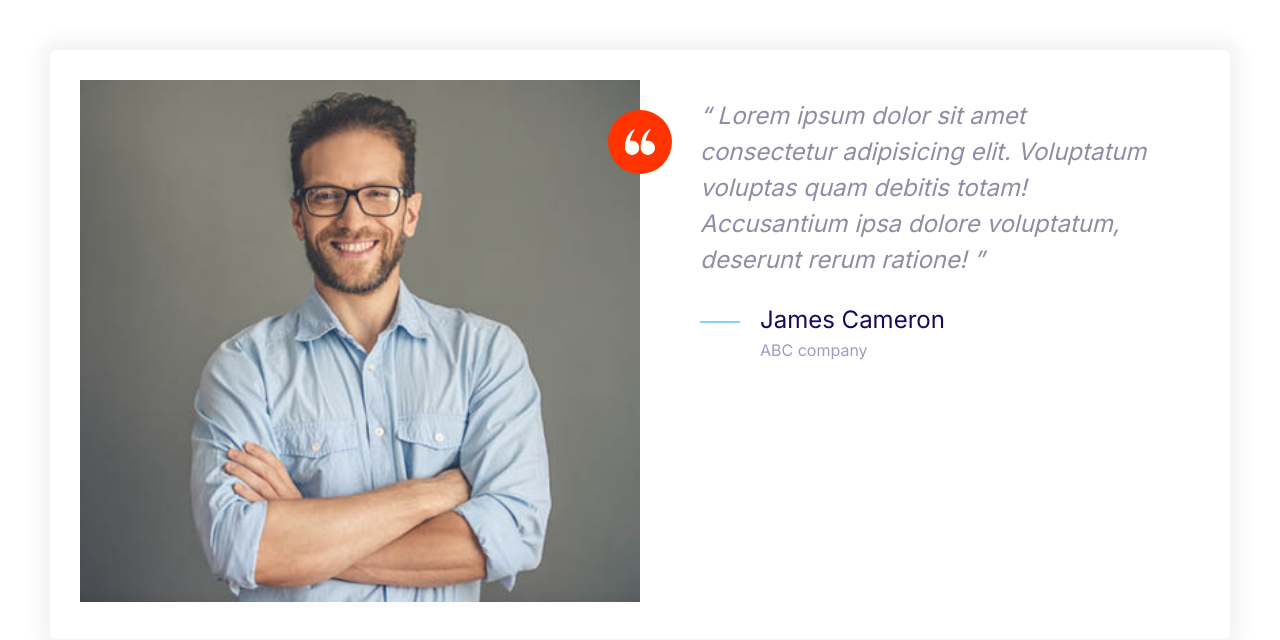
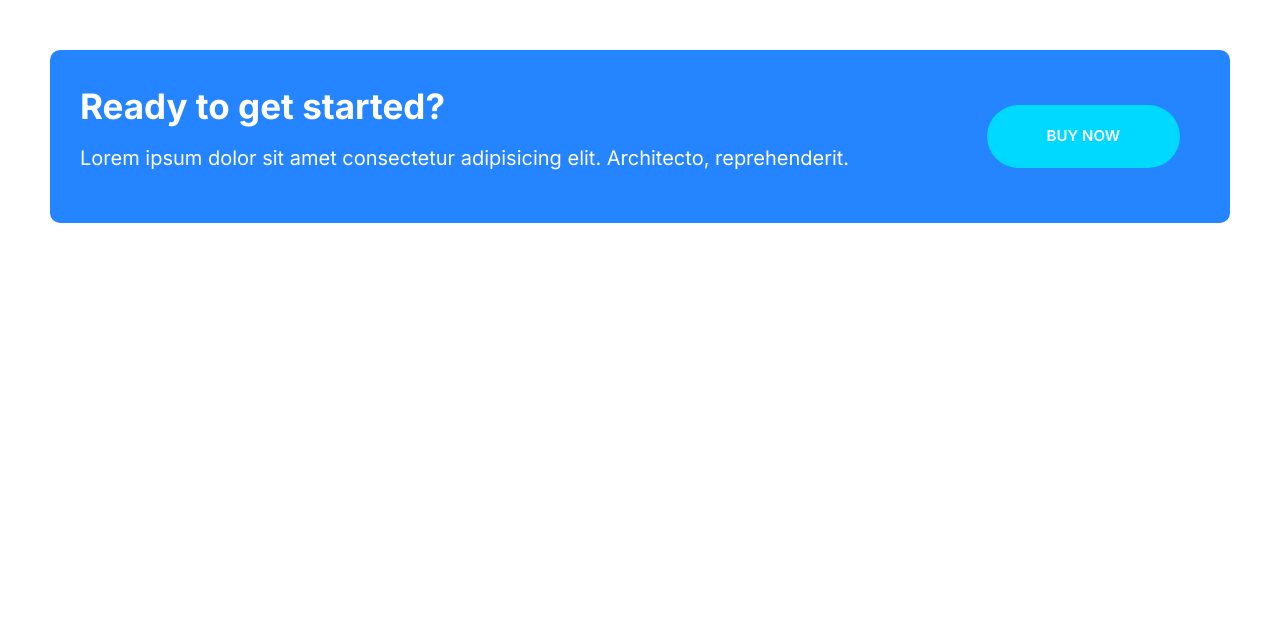
Before and after one commit to mahadi-xlr8/hosting-site-front-end, a plain HTML site: page index.html in a window 1280 px wide. Drawn offline with Linux system fonts and the light colour scheme.

Commit message:
flow component added

```diff
--- a/index.html
+++ b/index.html
@@ -16,40 +16,15 @@
     <link rel="stylesheet" href="styles/style.css" />
   </head>
   <body style="padding: 5rem">
-    <div class="card testimonial">
-      <div class="grid grid-1x2">
-        <div class="testimonial__image">
-          <img src="images/testimonial.jpg" alt="A happy customer." />
-          <span class="icon-container icon-container--accent testimonial__icon">
-            <svg class="icon icon--white icon--small">
-              <use xlink:href="images/sprite.svg#quotes"></use>
-            </svg>
-          </span>
-
-        </div>
-        <blockquote class="quote">
-          <p class="quote__text">
-            Lorem ipsum dolor sit amet consectetur adipisicing elit. Voluptatum voluptas
-            quam debitis totam! Accusantium ipsa dolore voluptatum, deserunt rerum
-            ratione!
-          </p>
-
-          <footer>
-            <div class="media">
-              <div class="media__image">
-                <svg class="icon icon--primary quote__line">
-                  <use xlink:href="images/sprite.svg#line"></use>
-                </svg>
-              </div>
-              <div class="media__body">
-                <h3 class="media__title quote__author">James Cameron</h3>
-                <p class="quote__organizetion">ABC company</p>
-              </div>
-            </div>
-          </footer>
-        </blockquote>
-
+    <div class="flow flow--primary grid grid-1x2">
+      <div class="flow__text">
+        <h2 class="flow__heading">Ready to get started?</h2>
+        <p class="flow__text">
+          Lorem ipsum dolor sit amet consectetur adipisicing elit. Architecto,
+          reprehenderit.
+        </p>
       </div>
+      <a href="#" class="btn btn--secondary btn--long">buy now</a>
     </div>
   </body>
 </html>
--- a/styles/style.css
+++ b/styles/style.css
@@ -224,6 +224,11 @@
 .btn--block {
   width: 100%;
   display: inline-block;
+}
+
+.btn--long{
+padding-left: 6rem;
+padding-right: 6rem;
 }
 
 .btn--outline {
@@ -465,3 +470,43 @@
   }
 
 }
+
+/*  */
+
+.flow{
+  border-radius: 10px;
+  padding: 3rem;
+
+}
+.flow--primary{
+  background-color: var(--color-primary);
+}
+.flow__heading{
+  font-size: 3.5rem;
+  color: #fff;
+  margin-top: 0;
+}
+.flow__text{
+  color: #fff;
+  font-size: 2rem;
+  text-align: center;
+}
+.flow .btn{
+  align-self: center;
+  justify-self: center;
+}
+
+@media screen and (min-width:768px){
+  .flow__text{
+    text-align: left;
+  }
+  .flow.grid-1x2{
+    grid-template-columns: 1fr auto;
+  }
+  .flow .btn{
+    justify-self: start;
+    margin: 0 2rem;
+  }
+
+
+}
```
Also changed, not shown: components/flow.html (added, +10 -0 lines).
